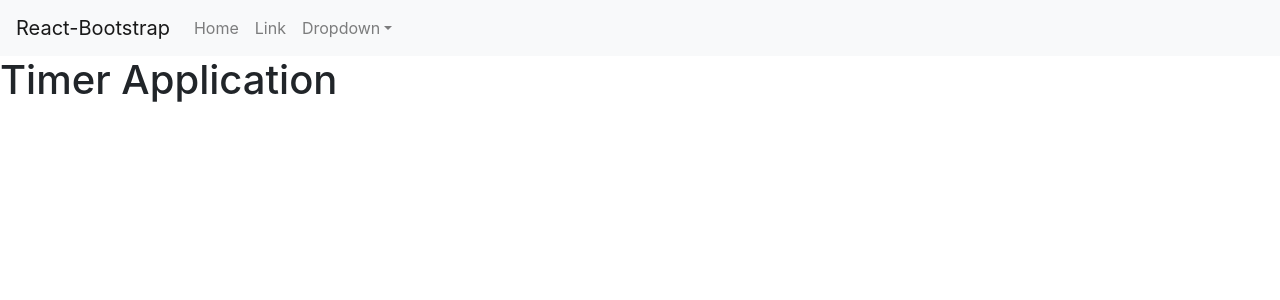
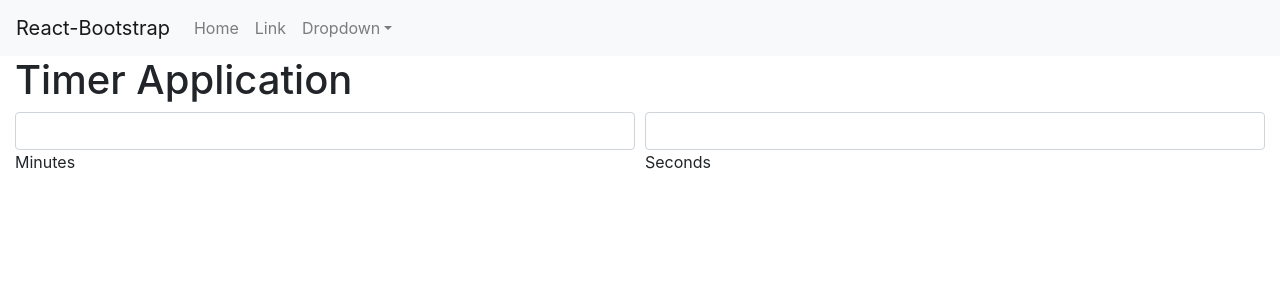
Before and after one commit to ikemous/react-applications, a React (Create React App) app: page /timer in a window 1280 px wide. Shown: the top 300 px of the page. Built offline with nearby package versions, Linux system fonts and the light colour scheme.

Commit message:
skeleton for timer page

```diff
--- a/src/pages/CounterPage.js
+++ b/src/pages/CounterPage.js
@@ -58,8 +58,8 @@ function CounterPage() {
                                 md={{ span: 6, offset: 3 }}
                             >
                                 <Form.Group>
-                                    <Form.Label>Enter Custom Count Or Use Quick Change Buttons</Form.Label>
-                                    <Form.Control isInvalid={error} placeholder="Custom Count" onChange={handleChange} />
+                                    <Form.Label htmlFor="count">Enter Custom Count Or Use Quick Change Buttons</Form.Label>
+                                    <Form.Control id="count" isInvalid={error} placeholder="Custom Count" onChange={handleChange} />
                                     <Form.Control.Feedback type="invalid">
                                         Number Must Be Between 0 And 100
                                     </Form.Control.Feedback>
--- a/src/pages/TimerPage.js
+++ b/src/pages/TimerPage.js
@@ -1,11 +1,25 @@
 import React from "react";
+import { Form, Col, Container } from "react-bootstrap";
 
 class TimerPage extends React.Component {
     render() {
         return (
-            <>
+            <Container fluid>
                 <h1>Timer Application</h1>
-            </>
+                <Form>
+                    <Form.Row>
+                        <Form.Group as={Col}>
+                            <Form.Control htmlFor="minutes" />
+                            <Form.Label id="minutes">Minutes</Form.Label>
+                        </Form.Group>
+                        <Form.Group as={Col}>
+                            <Form.Control htmlFor="seconds" />
+                            <Form.Label id="seconds">Seconds</Form.Label>
+                        </Form.Group>
+                    </Form.Row>
+
+                </Form>
+            </Container>
         )
     };
 };
```
Also changed, not shown: src/redux/reducers/timerReducer.js (added).
